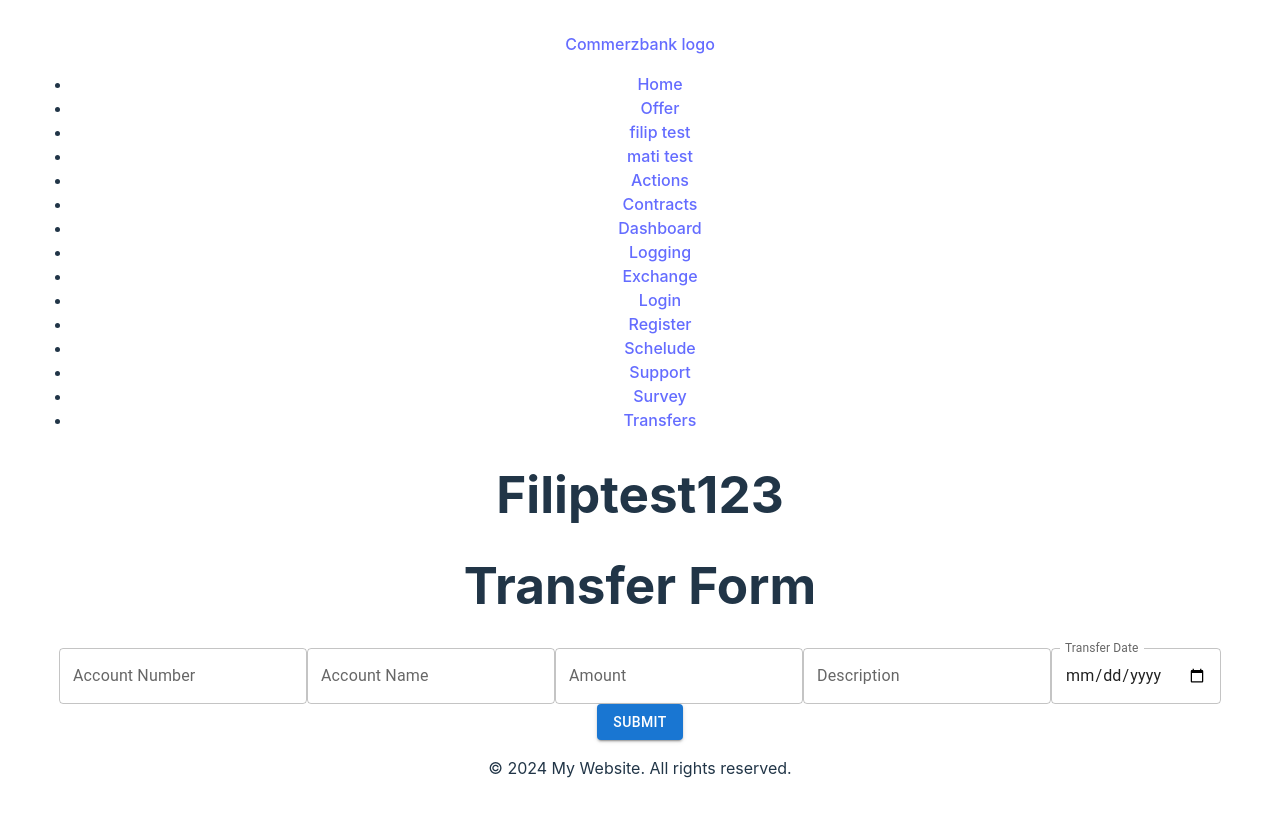
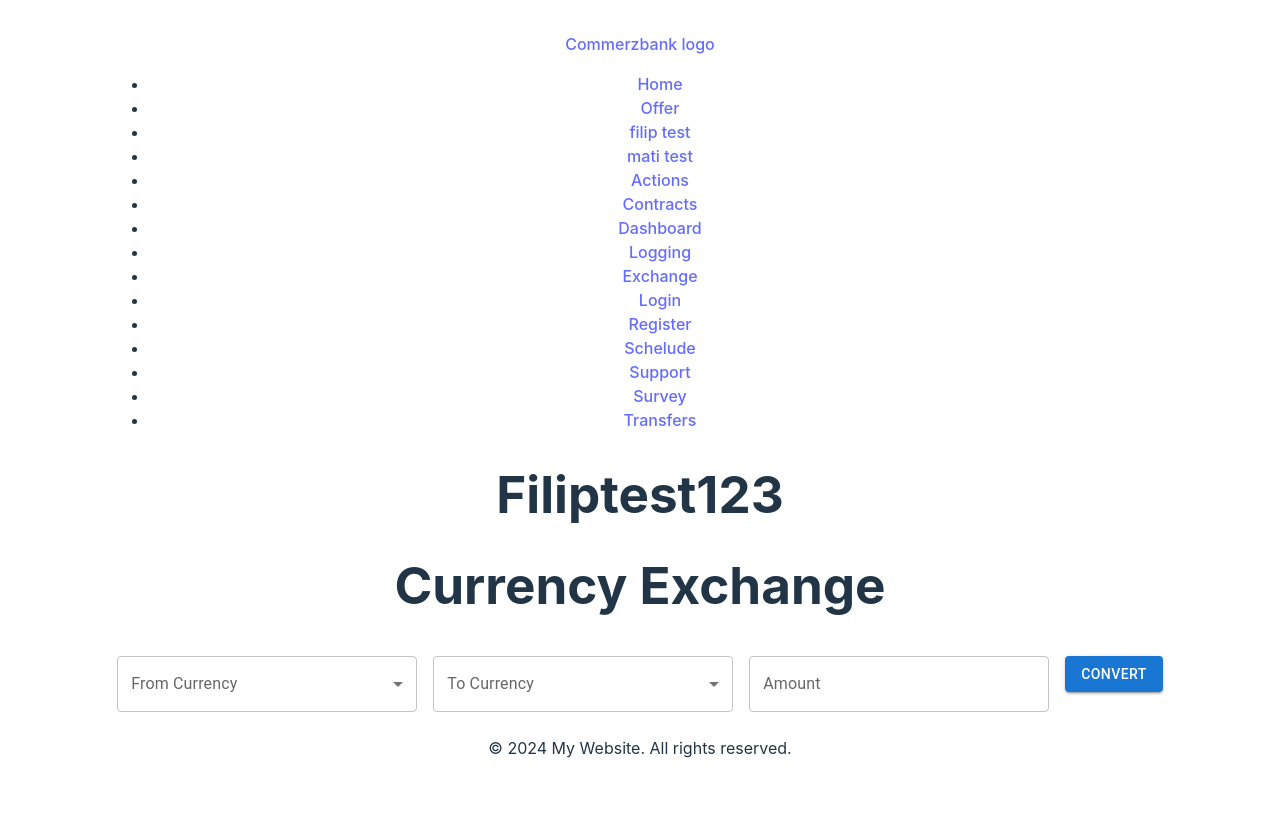
Before and after one commit to Alfiarze/alfiarze-collabothon, a React (Vite) app in the folder app/: page /filiptest in a window 1280 px wide. Shown: the top 816 px of the page. Built offline with nearby package versions, Linux system fonts and the light colour scheme.

Commit message:
transfer_form

```diff
--- a/app/src/components/Exchange.tsx
+++ b/app/src/components/Exchange.tsx
@@ -1,53 +1,91 @@
 import React, { useState } from 'react';
-import { FlagIcon } from 'react-flag-kit'; // You may need to install this package
+import OutlinedInput from '@mui/material/OutlinedInput';
+import InputLabel from '@mui/material/InputLabel';
+import MenuItem from '@mui/material/MenuItem';
+import FormControl from '@mui/material/FormControl';
+import Select, { SelectChangeEvent } from '@mui/material/Select';
+import TextField from '@mui/material/TextField';
+import Button from '@mui/material/Button';
+
+const currencies = ['EUR', 'PLN', 'USD'];
 
 function Exchange() {
-    const [fromCurrency, setFromCurrency] = useState('USD');
-    const [toCurrency, setToCurrency] = useState('EUR');
+  const [firstCurrency, setFirstCurrency] = useState('');
+  const [secondCurrency, setSecondCurrency] = useState('');
   const [amount, setAmount] = useState('');
+  const [result, setResult] = useState('');
 
-    const handleExchange = () => {
-        // Implement exchange logic here
-        console.log(`Exchange ${amount} ${fromCurrency} to ${toCurrency}`);
+  const handleFirstCurrencyChange = (event: SelectChangeEvent) => {
+    setFirstCurrency(event.target.value);
+  };
+
+  const handleSecondCurrencyChange = (event: SelectChangeEvent) => {
+    setSecondCurrency(event.target.value);
+  };
+
+  const handleAmountChange = (event: React.ChangeEvent<HTMLInputElement>) => {
+    setAmount(event.target.value);
+  };
+
+  const handleSubmit = (event: React.FormEvent<HTMLFormElement>) => {
+    event.preventDefault();
+    // Here you would typically call an API to get the exchange rate and calculate the result
+    // For now, we'll just set a placeholder result
+    setResult(`${amount} ${firstCurrency} = X ${secondCurrency}`);
   };
 
   return (
-        <div className="exchange-container">
+    <div>
       <h1>Currency Exchange</h1>
-            <div className="exchange-form">
-                <div className="currency-input">
-                    <FlagIcon code={fromCurrency.slice(0, 2)} size={48} />
-                    <input
+      <form onSubmit={handleSubmit}>
+        <FormControl sx={{ m: 1, width: 300 }}>
+          <InputLabel id="first-currency-label">From Currency</InputLabel>
+          <Select
+            labelId="first-currency-label"
+            id="first-currency"
+            value={firstCurrency}
+            onChange={handleFirstCurrencyChange}
+            input={<OutlinedInput label="From Currency" />}
+          >
+            {currencies.map((currency) => (
+              <MenuItem key={currency} value={currency}>
+                {currency}
+              </MenuItem>
+            ))}
+          </Select>
+        </FormControl>
+
+        <FormControl sx={{ m: 1, width: 300 }}>
+          <InputLabel id="second-currency-label">To Currency</InputLabel>
+          <Select
+            labelId="second-currency-label"
+            id="second-currency"
+            value={secondCurrency}
+            onChange={handleSecondCurrencyChange}
+            input={<OutlinedInput label="To Currency" />}
+          >
+            {currencies.map((currency) => (
+              <MenuItem key={currency} value={currency}>
+                {currency}
+              </MenuItem>
+            ))}
+          </Select>
+        </FormControl>
+
+        <TextField
+          sx={{ m: 1, width: 300 }}
+          label="Amount"
           type="number"
           value={amount}
-                        onChange={(e) => setAmount(e.target.value)}
-                        placeholder="Enter amount"
+          onChange={handleAmountChange}
         />
-                    <select
-                        value={fromCurrency}
-                        onChange={(e) => setFromCurrency(e.target.value)}
-                    >
-                        <option value="USD">USD</option>
-                        <option value="EUR">EUR</option>
-                        <option value="GBP">GBP</option>
-                        {/* Add more currency options as needed */}
-                    </select>
-                </div>
-                <div className="exchange-arrow">→</div>
-                <div className="currency-input">
-                    <FlagIcon code={toCurrency.slice(0, 2)} size={48} />
-                    <select
-                        value={toCurrency}
-                        onChange={(e) => setToCurrency(e.target.value)}
-                    >
-                        <option value="EUR">EUR</option>
-                        <option value="USD">USD</option>
-                        <option value="GBP">GBP</option>
-                        {/* Add more currency options as needed */}
-                    </select>
-                </div>
-            </div>
-            <button onClick={handleExchange}>Exchange</button>
+
+        <Button sx={{ m: 1 }} type="submit" variant="contained">
+          Convert
+        </Button>
+      </form>
+
+      {result && <p>{result}</p>}
     </div>
   );
 }
--- a/app/src/components/Survey.tsx
+++ b/app/src/components/Survey.tsx
@@ -1,3 +1,4 @@
+import { Button } from '@mui/material';
 import React, { useState } from 'react';
 
 function Survey() {
@@ -66,9 +67,8 @@ function Survey() {
                     </div>
                 ))}
             </form>
-            <button onClick={handleNextQuestion} disabled={!answers[questionIndex]}>
-                {questionIndex === questions.length - 1 ? "Finish" : "Next question"}
-            </button>
+
+            <Button variant="contained" onClick={handleNextQuestion} disabled={!answers[questionIndex]}>{questionIndex === questions.length - 1 ? "Finish" : "Next question"}</Button>
         </div>
     );
 }
--- a/app/src/components/TransferForm.tsx
+++ b/app/src/components/TransferForm.tsx
@@ -13,11 +13,11 @@ function TransferForm(){
         <div>
             <h1>Transfer Form</h1>
             <form>
-            <TextField type="number" id="outlined-basic" label="Account Number" variant="outlined"  value={accountNumber} onChange={(e) => setAccountNumber(e.target.value)}/>
-            <TextField id="outlined-basic" label="Account Name" variant="outlined" value={accountName} onChange={(e) => setAccountName(e.target.value)}/>
-            <TextField type="number" id="outlined-basic" label="Amount" variant="outlined" value={amount} onChange={(e) => setAmount(e.target.value)}/>
-            <TextField id="outlined-basic" label="Description" variant="outlined" value={description} onChange={(e) => setDescription(e.target.value)}/>
-            <TextField type="date" id="outlined-basic" label="Transfer Date" variant="outlined" value={transferDate} InputLabelProps={{ shrink: true }} onChange={(e) => setTransferDate(e.target.value)}/>
+            <TextField type="number" id="outlined-basic" label="Account Number" variant="outlined"  value={accountNumber} onChange={(e) => setAccountNumber(e.target.value)}/><br/>
+            <TextField id="outlined-basic" label="Account Name" variant="outlined" value={accountName} onChange={(e) => setAccountName(e.target.value)}/><br/>
+            <TextField type="number" id="outlined-basic" label="Amount" variant="outlined" value={amount} onChange={(e) => setAmount(e.target.value)}/><br/>
+            <TextField id="outlined-basic" label="Description" variant="outlined" value={description} onChange={(e) => setDescription(e.target.value)}/><br/>
+            <TextField type="date" id="outlined-basic" label="Transfer Date" variant="outlined" value={transferDate} InputLabelProps={{ shrink: true }} onChange={(e) => setTransferDate(e.target.value)}/><br/>
             <Button variant="contained">Submit</Button>
             </form>
         </div>
--- a/app/src/pages/Filiptest.tsx
+++ b/app/src/pages/Filiptest.tsx
@@ -8,7 +8,7 @@ const Filiptest = () => {
     <Router>
       <div>
         <h1>Filiptest123</h1>
-        <TransferForm/>
+        <Exchange/>
       </div>
     </Router>
   );
--- a/app/src/pages/Survey.tsx
+++ b/app/src/pages/Survey.tsx
@@ -2,6 +2,7 @@ const Survey = () => {
     return (
       <div>
         <h1>Survey</h1>
+        <Survey/>
       </div>
     )
   }
```
Also changed, not shown: 1 other file (tests, documents, lock files or other folders). Lines whose indentation alone changed are shown as unchanged.
